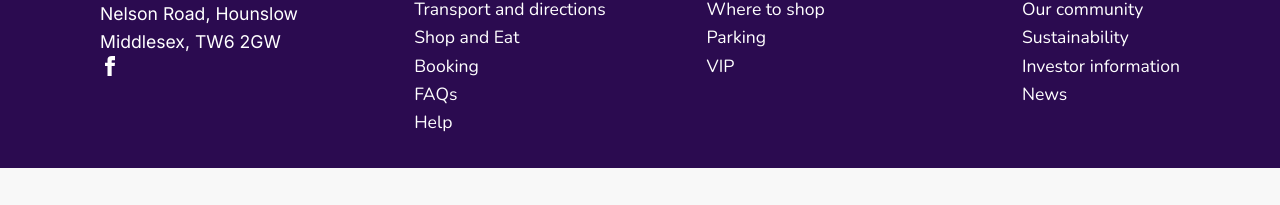
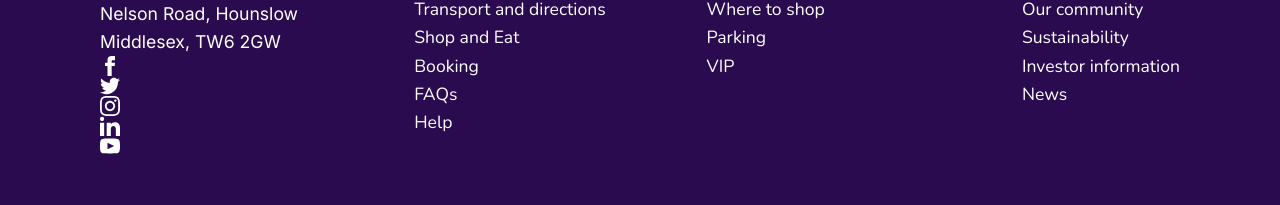
Before and after one commit to vladmoca90/NEXT-project, a Next.js app in the folder airport-project/: page / in a window 1280 px wide. Shown: the part 1448-1653 px from the top of the page. Before the commit the page ends 1616 px from the top, so only its background shows below. Built offline with nearby package versions, Linux system fonts and the light colour scheme; no server answers.

Commit message:
ADded all the icons in the Footer

```diff
--- a/airport-project/src/app/Footer.tsx
+++ b/airport-project/src/app/Footer.tsx
@@ -17,6 +17,18 @@ export default function AirportFooter() {
                         <div className="footer-socials">
                             <svg xmlns="http://www.w3.org/2000/svg" className="h-5 w-5" fill="currentColor" viewBox="0 0 24 24">
                                 <path d="M9 8h-3v4h3v12h5v-12h3.642l.358-4h-4v-1.667c0-.955.192-1.333 1.115-1.333h2.885v-5h-3.808c-3.596 0-5.192 1.583-5.192 4.615v3.385z" />
+                            </svg>
+                            <svg xmlns="http://www.w3.org/2000/svg" className="h-5 w-5" fill="currentColor" viewBox="0 0 24 24">
+                                <path d="M24 4.557c-.883.392-1.832.656-2.828.775 1.017-.609 1.798-1.574 2.165-2.724-.951.564-2.005.974-3.127 1.195-.897-.957-2.178-1.555-3.594-1.555-3.179 0-5.515 2.966-4.797 6.045-4.091-.205-7.719-2.165-10.148-5.144-1.29 2.213-.669 5.108 1.523 6.574-.806-.026-1.566-.247-2.229-.616-.054 2.281 1.581 4.415 3.949 4.89-.693.188-1.452.232-2.224.084.626 1.956 2.444 3.379 4.6 3.419-2.07 1.623-4.678 2.348-7.29 2.04 2.179 1.397 4.768 2.212 7.548 2.212 9.142 0 14.307-7.721 13.995-14.646.962-.695 1.797-1.562 2.457-2.549z" />
+                            </svg>
+                            <svg xmlns="http://www.w3.org/2000/svg" className="h-5 w-5" fill="currentColor" viewBox="0 0 24 24">
+                                <path d="M12 2.163c3.204 0 3.584.012 4.85.07 3.252.148 4.771 1.691 4.919 4.919.058 1.265.069 1.645.069 4.849 0 3.205-.012 3.584-.069 4.849-.149 3.225-1.664 4.771-4.919 4.919-1.266.058-1.644.07-4.85.07-3.204 0-3.584-.012-4.849-.07-3.26-.149-4.771-1.699-4.919-4.92-.058-1.265-.07-1.644-.07-4.849 0-3.204.013-3.583.07-4.849.149-3.227 1.664-4.771 4.919-4.919 1.266-.057 1.645-.069 4.849-.069zm0-2.163c-3.259 0-3.667.014-4.947.072-4.358.2-6.78 2.618-6.98 6.98-.059 1.281-.073 1.689-.073 4.948 0 3.259.014 3.668.072 4.948.2 4.358 2.618 6.78 6.98 6.98 1.281.058 1.689.072 4.948.072 3.259 0 3.668-.014 4.948-.072 4.354-.2 6.782-2.618 6.979-6.98.059-1.28.073-1.689.073-4.948 0-3.259-.014-3.667-.072-4.947-.196-4.354-2.617-6.78-6.979-6.98-1.281-.059-1.69-.073-4.949-.073zm0 5.838c-3.403 0-6.162 2.759-6.162 6.162s2.759 6.163 6.162 6.163 6.162-2.759 6.162-6.163c0-3.403-2.759-6.162-6.162-6.162zm0 10.162c-2.209 0-4-1.79-4-4 0-2.209 1.791-4 4-4s4 1.791 4 4c0 2.21-1.791 4-4 4zm6.406-11.845c-.796 0-1.441.645-1.441 1.44s.645 1.44 1.441 1.44c.795 0 1.439-.645 1.439-1.44s-.644-1.44-1.439-1.44z" />
+                            </svg>
+                            <svg xmlns="http://www.w3.org/2000/svg" className="h-5 w-5" fill="currentColor" viewBox="0 0 24 24">
+                                <path d="M4.98 3.5c0 1.381-1.11 2.5-2.48 2.5s-2.48-1.119-2.48-2.5c0-1.38 1.11-2.5 2.48-2.5s2.48 1.12 2.48 2.5zm.02 4.5h-5v16h5v-16zm7.982 0h-4.968v16h4.969v-8.399c0-4.67 6.029-5.052 6.029 0v8.399h4.988v-10.131c0-7.88-8.922-7.593-11.018-3.714v-2.155z" />
+                            </svg>
+                            <svg xmlns="http://www.w3.org/2000/svg" className="h-5 w-5" fill="currentColor" viewBox="0 0 24 24">
+                                <path d="M19.615 3.184c-3.604-.246-11.631-.245-15.23 0-3.897.266-4.356 2.62-4.385 8.816.029 6.185.484 8.549 4.385 8.816 3.6.245 11.626.246 15.23 0 3.897-.266 4.356-2.62 4.385-8.816-.029-6.185-.484-8.549-4.385-8.816zm-10.615 12.816v-8l8 3.993-8 4.007z" />
                             </svg>
                         </div>
                     </div>
```
